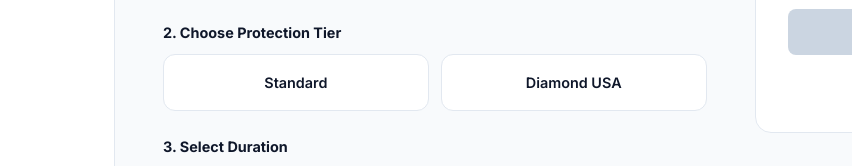
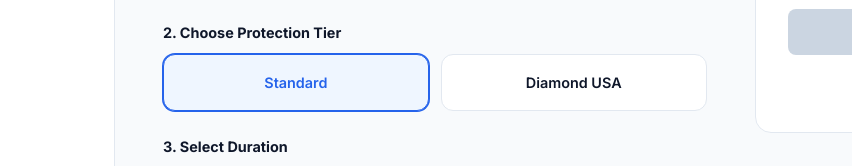
Before and after one commit to Molaku/Mack001, a plain HTML site: page index.html in a window 1280 px wide. Shown: the part 1647-1813 px from the top of the page, 0-852 px from the left. Drawn offline with Linux system fonts and the light colour scheme.

Commit message:
Update index.html

```diff
--- a/index.html
+++ b/index.html
@@ -241,11 +241,11 @@
             const planBox = document.getElementById('planSelector');
             const durSelect = document.getElementById('duration');
 
-            let planHTML = `<div class="selection-box ${selections.plan==='Standard'?'active':''}" onclick="selectOption('plan', 'Standard', this)">Standard</div>`;
+            let planHTML = `<div class="selection-box ${selections.plan==='standard'?'active':''}" onclick="selectOption('plan', 'standard', this)">Standard</div>`;
             if (selections.location === 'USA') {
-                planHTML += `<div class="selection-box ${selections.plan==='Diamond USA'?'active':''}" onclick="selectOption('plan', 'Diamond USA', this)">Diamond USA</div>`;
+                planHTML += `<div class="selection-box ${selections.plan==='diamond_us'?'active':''}" onclick="selectOption('plan', 'diamond_us', this)">Diamond USA</div>`;
             } else {
-                planHTML += `<div class="selection-box ${selections.plan==='Diamond Intl'?'active':''}" onclick="selectOption('plan', 'Diamond Intl', this)">Diamond Intl</div>`;
+                planHTML += `<div class="selection-box ${selections.plan==='diamond_intl'?'active':''}" onclick="selectOption('plan', 'diamond_intl', this)">Diamond Intl</div>`;
             }
             planBox.innerHTML = planHTML;
 
@@ -271,6 +271,7 @@
             const total = parseFloat(document.getElementById('invoiceTotal').value);
             const mfgOk = document.getElementById('mfgVerify').checked;
             const durSelect = document.getElementById('duration');
+            const duration = durSelect.value;
             const durationText = durSelect.options[durSelect.selectedIndex].text;
 
             const statusBox = document.getElementById('statusMsg');
```
